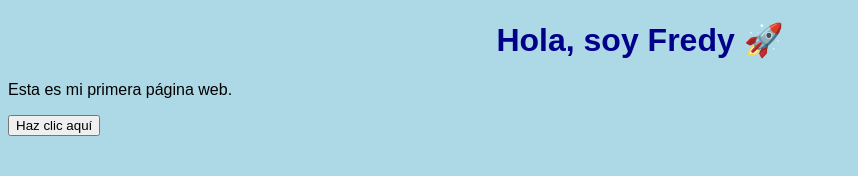
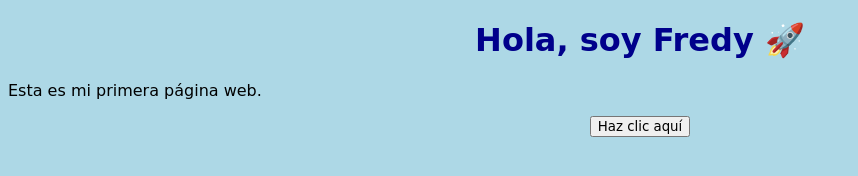
Before and after one commit to FredyRios2000/Practica, a plain HTML site: page Mi Primer Página Web/Index.html in a window 1280 px wide. Shown: the whole page, without its empty margins (0-858 px from the left). Drawn offline with Linux system fonts and the light colour scheme.

Commit message:
update Index.html

```diff
--- a/Mi Primer Página Web/Index.html
+++ b/Mi Primer Página Web/Index.html
@@ -5,11 +5,17 @@
 <style>
   body {
     background-color: lightblue;
-    font-family: Arial, sans-serif;
+    font-family: cursive;
   }
   h1 {
     color: darkblue;
     text-align: center;
+  }
+
+  button {
+    font-family: cursive;
+    display: block;
+    margin: 0 auto;
   }
 </style>
 </head>
```
